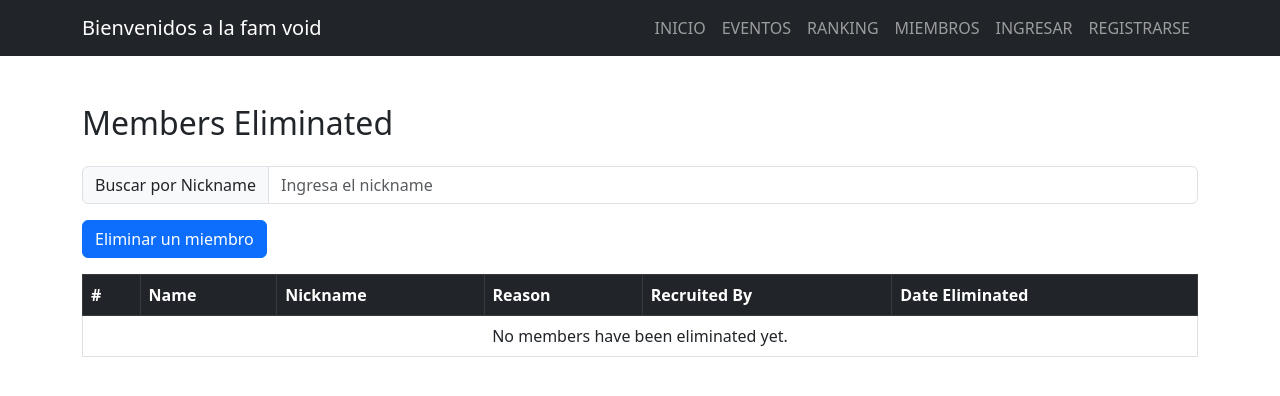
After one commit to Gerson-coder/django-au, a Django app: page /members_eliminated/ in a window 1280 px wide. The commit adds this page. Shown: the top 396 px of the page. Run offline with Django 5.2, Linux system fonts and the light colour scheme.

Commit message:
v.2 funcionando

```diff
--- a/users/admin.py
+++ b/users/admin.py
@@ -1,8 +1,9 @@
 from django.contrib import admin
-from .models import Create_subs, Create_members
+from .models import Create_subs, Create_members,Members_eliminated
 
 # Register your models here.
 
 
 admin.site.register(Create_members)
 admin.site.register(Create_subs)
+admin.site.register(Members_eliminated)
--- a/users/templates/base.html
+++ b/users/templates/base.html
@@ -22,16 +22,19 @@
               <div class="collapse navbar-collapse" id="navbarNav">
                 <ul class="navbar-nav ms-auto">
                     <li>
-                        <a href="/"  class="nav-link" >Inicio</a>
+                        <a href="/"  class="nav-link" >INICIO</a>
                     </li>
 
                     <li>
-                        <a href="/events"  class= "nav-link" >Eventos</a>
+                        <a href="/events"  class= "nav-link" >EVENTOS</a>
                     </li>
                     <li>
-                        <a href="/ranking"  class= "nav-link" >Ranking</a>
+                        <a href="/ranking"  class= "nav-link" >RANKING</a>
                     </li>
 
+                    <li>
+                        <a href="/members_fam " class = "nav-link"> MIEMBROS</a>
+                    </li>
 
 
 
@@ -39,7 +42,7 @@
                     {% if user.is_authenticated %}
 
                     <li class="nav-item">
-                        <a href="/logout"  class="nav-link">Salir</a>
+                        <a href="/logout"  class="nav-link">SALIR</a>
                     </li>
                     <li class="nav-item">
                         <a class="nav-link" >Hola, {{ user.username }}!</a>
@@ -48,12 +51,12 @@
 
 
                     <li class="nav-item">
-                        <a href="/login" class="nav-link" >Ingresar</a>
+                        <a href="/login" class="nav-link" >INGRESAR</a>
                     </li>
 
 
                     <li class="nav-item">
-                        <a href="/signup"   class="nav-link" > Registrarse</a>
+                        <a href="/signup"   class="nav-link" > REGISTRARSE</a>
                     </li >
                 </ul>
               </div>
--- /dev/null
+++ b/users/templates/members_eliminated.html
@@ -0,0 +1,63 @@
+{% extends 'base.html' %}
+
+{% block content %}
+<div class="container mt-5">
+    <h2 class="mb-4">Members Eliminated</h2>
+
+    <!-- Barra de búsqueda -->
+    <div class="input-group mb-3">
+        <span class="input-group-text" id="basic-addon1">Buscar por Nickname</span>
+        <input type="text" class="form-control" id="searchNickname" placeholder="Ingresa el nickname">
+    </div>
+
+    <!-- Botón para eliminar un miembro -->
+    <a href="{% url 'delete_member' %}" class="btn btn-primary mb-3">Eliminar un miembro</a>
+
+    <!-- Tabla de miembros eliminados -->
+    <table class="table table-hover table-bordered">
+        <thead class="table-dark">
+            <tr>
+                <th scope="col">#</th>
+                <th scope="col">Name</th>
+                <th scope="col">Nickname</th>
+                <th scope="col">Reason</th>
+                <th scope="col">Recruited By</th>
+                <th scope="col">Date Eliminated</th>
+            </tr>
+        </thead>
+        <tbody id="membersTable">
+            {% for member in members_eliminated %}
+            <tr>
+                <th scope="row">{{ forloop.counter }}</th>
+                <td>{{ member.name }}</td>
+                <td>{{ member.nickname }}</td>
+                <td>{{ member.reason }}</td>
+                <td>{{ member.recruited.nickname }}</td>
+                <td>{{ member.date_eliminate|date:"d/m/Y H:i" }}</td>
+            </tr>
+            {% empty %}
+            <tr>
+                <td colspan="6" class="text-center">No members have been eliminated yet.</td>
+            </tr>
+            {% endfor %}
+        </tbody>
+    </table>
+</div>
+
+<!-- Script para filtrar por nickname -->
+<script>
+    document.getElementById('searchNickname').addEventListener('keyup', function() {
+        var input = this.value.toLowerCase();
+        var rows = document.querySelectorAll('#membersTable tr');
+
+        rows.forEach(function(row) {
+            var nickname = row.cells[2].textContent.toLowerCase(); // Columna 3 (Nickname)
+            if (nickname.indexOf(input) > -1) {
+                row.style.display = '';
+            } else {
+                row.style.display = 'none';
+            }
+        });
+    });
+</script>
+{% endblock %}
--- a/users/urls.py
+++ b/users/urls.py
@@ -9,5 +9,10 @@ urlpatterns = [
     path('login/',views.login_user, name= 'login_user'),
     path('logout/', views.logout_user, name = 'logout'),
     path('events/', views.events, name = 'events'),
-    path('ranking/', views.ranking, name = 'ranking')
+    path('ranking/', views.ranking, name = 'ranking'),
+    path('members_fam/', views.members_fam, name = 'members_fam'),
+    path('members_eliminated/', views.members_eliminated, name = 'members_eliminated'),
+    path('delete-member/', views.delete_member, name='delete_member'),
+    path('autocomplete-nickname/', views.autocomplete_nickname, name='autocomplete_nickname'),
+    path('restart/',views.restart_member, name='restart_member'),
 ]
--- a/users/views.py
+++ b/users/views.py
@@ -1,8 +1,10 @@
 from django.shortcuts import render, redirect
 from django.contrib.auth.forms import UserCreationForm,AuthenticationForm
 from django.contrib.auth.models import User
-from .models import Create_members
+from .models import Create_members, Members_eliminated
 from .forms import FormMember
+from django.http import JsonResponse
+from django.utils import timezone
 from django.contrib.auth  import login,authenticate, logout
 from django.db import IntegrityError
 # Create your views here.
@@ -34,6 +36,14 @@ def signup_user(request):
             estado_cpl = form.cleaned_data['cpl_status']
             modo_juego = form.cleaned_data['mode_play']
             reclutado = form.cleaned_data['recruited']
+
+            # Verificar si el usuario está en la tabla de miembros eliminados
+            member_eliminated = Members_eliminated.objects.filter(nickname = apodo).first()
+            if member_eliminated:
+
+                # Restaurar el usuario eliminado
+                Members_eliminated.objects.filter()
+
             if request.POST['password1'] == request.POST['password2']:
                 try:
                     # Crear el usuario usando el nickname como username
@@ -62,7 +72,7 @@ def signup_user(request):
 
         return render(request, 'signup.html', {
             'form': form,
-            'error': 'Las contraseñas no coinciden'
+            'error': 'las contraseñas no coinciden'
         })
 
 
@@ -86,6 +96,107 @@ def logout_user(request):
 
     return redirect('home')
 
+
+def members_fam (request):
+    members = Create_members.objects.all()
+
+    return render(request,'members_fam.html', {'members_fam':members })
+
+
+
+def members_eliminated(request):
+    members = Members_eliminated.objects.all()
+    return render (request, 'members_eliminated.html', {'members_eliminated': members})
+
+
+
+
+
+def delete_member(request):
+    if request.method == 'POST':
+        nickname = request.POST.get('nickname')
+        reason = request.POST.get('reason')
+
+        # Buscamos al miembro por su nickname
+        try:
+            member = Create_members.objects.get(nickname=nickname)
+        except Create_members.DoesNotExist:
+            # Mostrar error si no existe el miembro
+            return render(request, 'delete_member.html', {'error': 'Miembro no encontrado'})
+
+        # Buscamos al usuario asociado al nickname en la tabla User
+        try:
+            user = User.objects.get(username=nickname)
+        except User.DoesNotExist:
+            # Mostrar error si no existe el usuario
+            return render(request, 'delete_member.html', {'error': 'Usuario no encontrado'})
+
+        # Desactivamos el usuario para que no pueda iniciar sesión
+        user.is_active = False
+        user.save()
+
+        # Crear un registro en la tabla de miembros eliminados
+        Members_eliminated.objects.create(
+            name=member.name,
+            nickname=member.nickname,
+            reason=reason,
+            recruited=member.recruited,  # Asume que reclutador es un FK
+            date_eliminate=timezone.now()
+        )
+
+        # Eliminar el miembro de la tabla Create_members
+        member.delete()
+
+        # Redirigir a la lista de eliminados con mensaje de éxito
+        return redirect('members_eliminated')
+
+    return render(request, 'delete_member.html')
+
+def restart_member(request):
+    if request.method == 'POST':
+        nickname = request.POST.get('nickname')
+
+        try:
+            # Buscar el miembro eliminado por su nickname
+            member = Members_eliminated.objects.get(nickname=nickname)
+
+            # Restaurar el miembro en la tabla Create_members
+            Create_members.objects.create(
+                name=member.name,
+                age=member.age,
+                nickname=member.nickname,
+                happy_birthday=member.happy_birthday,
+                country=member.country,
+                city=member.city,
+                cpl_status=member.cpl_status,
+                mode_play=member.mode_play,
+                recruited=member.recruited
+            )
+
+            # Eliminar el miembro de la tabla Members_eliminated
+            member.delete()
+
+            # Redirigir a la lista de miembros eliminados con un mensaje de éxito
+            return render(request, 'restart_members.html', {'success': 'Miembro restaurado exitosamente'})
+
+        except Members_eliminated.DoesNotExist:
+            # Mostrar error si el miembro no se encuentra
+            return render(request, 'restart_members.html', {'error': 'Miembro no encontrado'})
+
+    return render(request, 'restart_members.html')
+
+
+
+
+
+def autocomplete_nickname(request):
+    if 'term' in request.GET:
+        qs = Create_members.objects.filter(nickname__icontains=request.GET.get('term'))
+        nicknames = list(qs.values_list('nickname', flat=True))
+        return JsonResponse(nicknames, safe=False)
+    return JsonResponse([], safe=False)
+
+
 def events(request):
 
     return render(request, 'events.html')
```
Also changed, not shown: users/forms.py (+21 -17 lines), users/models.py (+19 -0 lines), users/templates/delete_member.html (added, +40 -0 lines), users/templates/members_fam.html (added, +58 -0 lines), users/templates/restart_members.html (added, +25 -0 lines), users/templates/signup.html (+15 -15 lines), users/migrations/0001_initial.py, users/migrations/0002_members_eliminated_age_members_eliminated_city_and_more.py (added).
